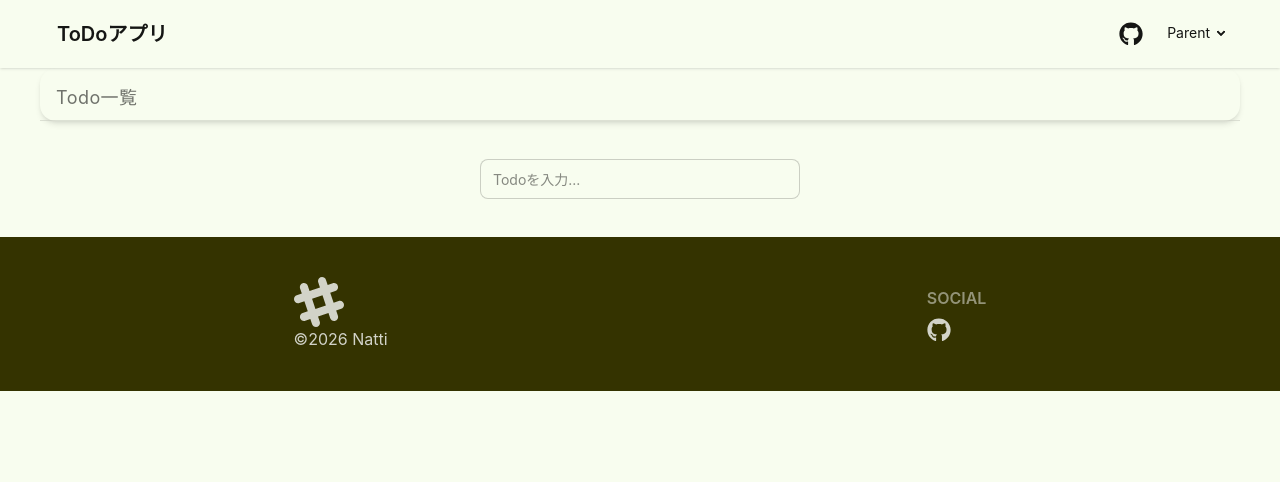
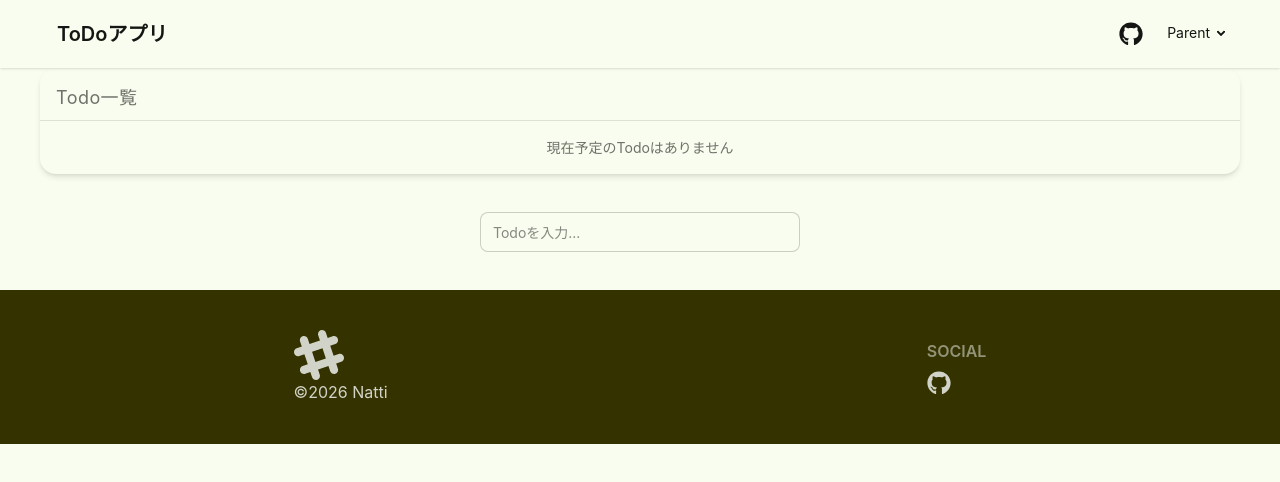
Before and after one commit to Natti3588/ReactLearnWithDocker, a React (Vite) app: page / in a window 1280 px wide. Shown: the top 482 px of the page. Built offline with nearby package versions, Linux system fonts and the light colour scheme.

Commit message:
refactor: Todoが一つもない際に”現在予定のTodoはありません”と表示するように設定

```diff
--- a/src/components/features/TodoList.tsx
+++ b/src/components/features/TodoList.tsx
@@ -26,9 +26,13 @@ const TodoList: React.FC = () => {
         <li className="p-4 pb-2 text-lg opacity-60 tracking-wide text-left items-center border-b border-base-300">
           Todo一覧
         </li>
-        {todos.map((todo) => (
-          <TodoItem key={todo.id} todo={todo} toggleTodo={toggleTodo} deleteTodo={deleteTodo} />
-        ))}
+        {todos.length === 0 ? (
+          <li className="p-4 text-center opacity-60">現在予定のTodoはありません</li>
+        ) : (
+          todos.map((todo) => (
+            <TodoItem key={todo.id} todo={todo} toggleTodo={toggleTodo} deleteTodo={deleteTodo} />
+          ))
+        )}
       </ul>
       <TodoForm addTodo={addTodo} />
     </>
```
